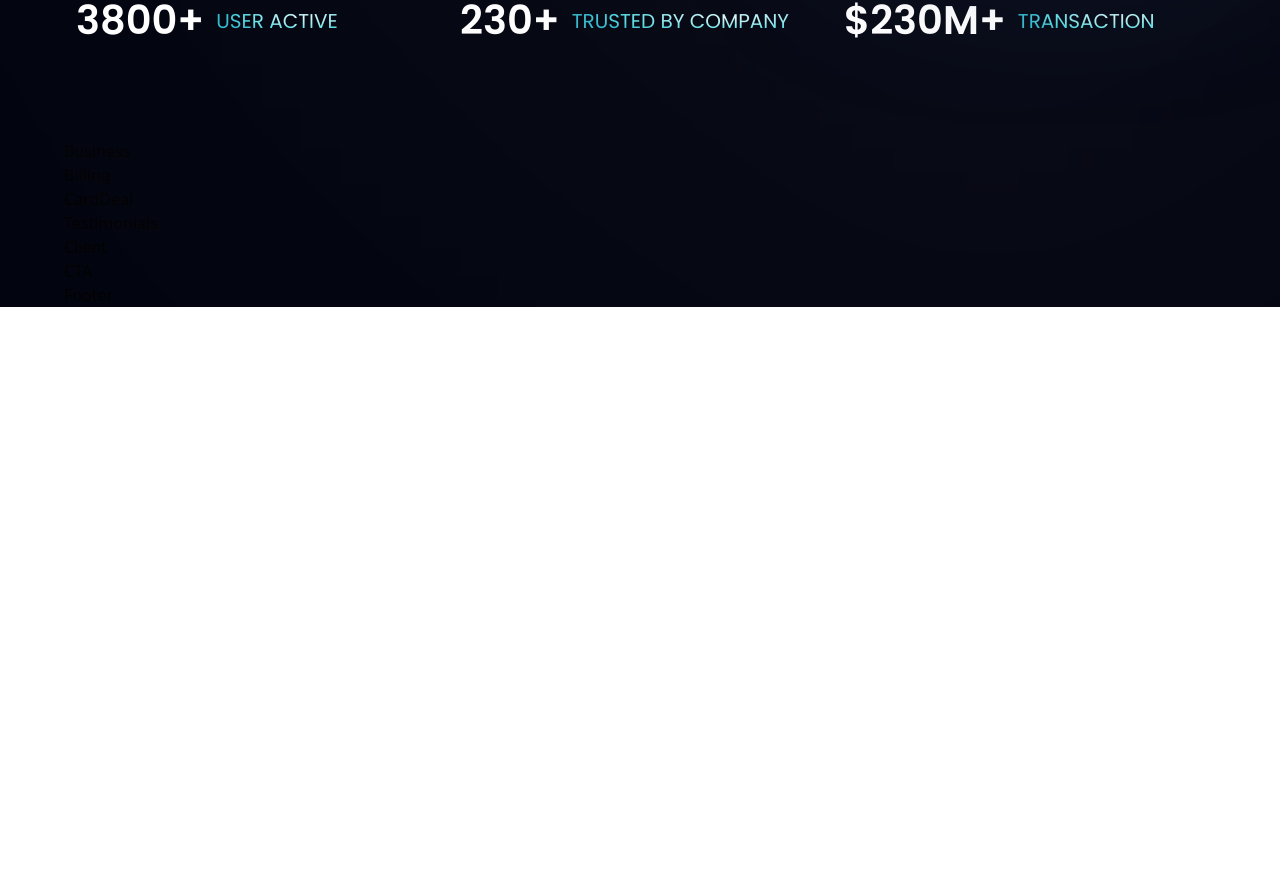
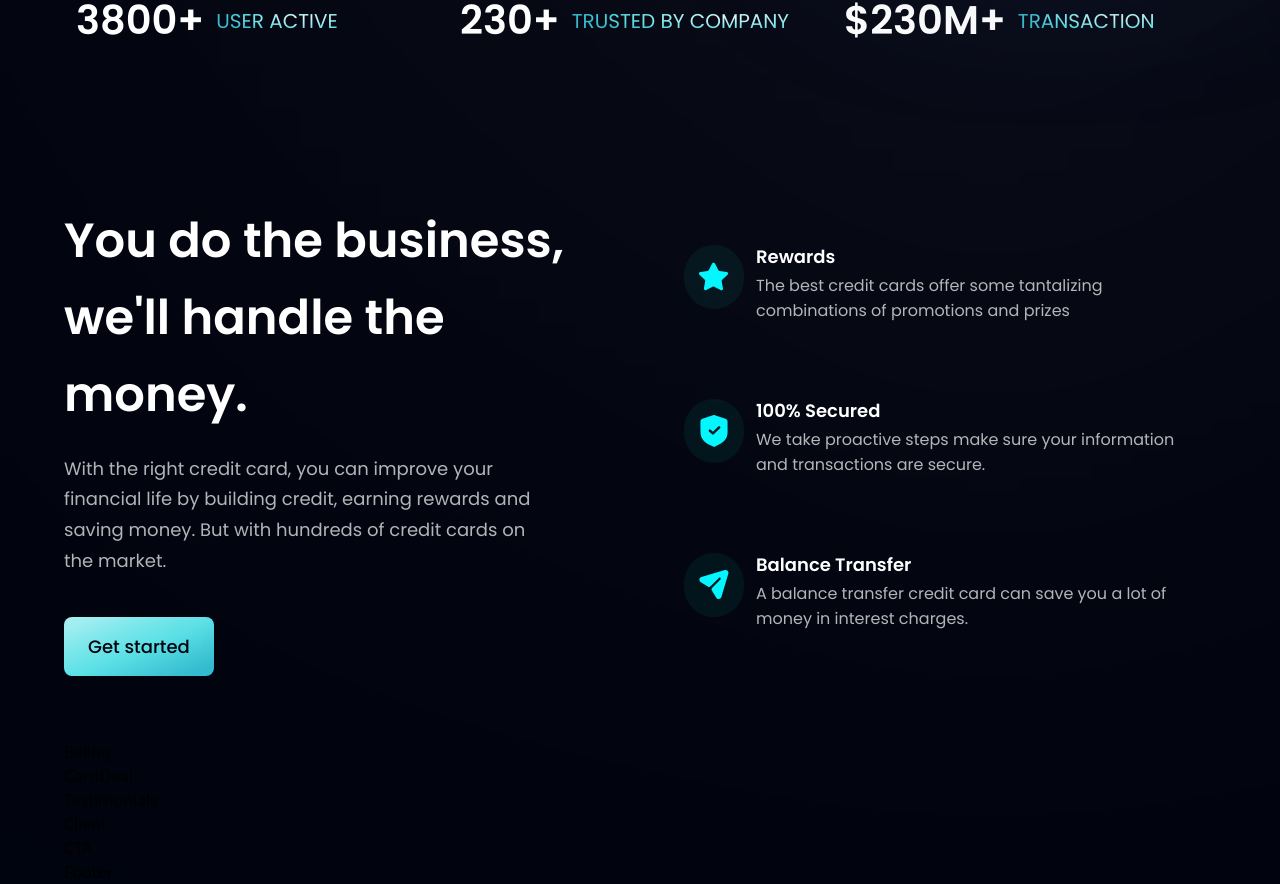
Before and after one commit to ImNotGabo/modern-bank-jsx, a React app: page / in a window 1280 px wide. Shown: the part 806-1690 px from the top of the page. Before the commit the page ends 1113 px from the top, so only its background shows below. Built offline with nearby package versions, Linux system fonts and the light colour scheme; the HTML template or start-up script is replaced by a standard one.

Commit message:
Business done

```diff
--- a/src/components/Business.jsx
+++ b/src/components/Business.jsx
@@ -1,5 +1,43 @@
+/* eslint-disable react/prop-types */
+import styles, { layout } from '../styles';
+import { features } from '../constants';
+import Button from './Button';
+
+const FeaturedCard = ({ icon, title, content, index }) => (
+  <div className={`flex flex-row p-6 rounded-[20px] ${index !== features.length - 1 ? 'mb-6' : 'mb-0'} feature-card`}>
+    <div className={`w-[60px] h-[64px] rounded-full bg-dimBlue ${styles.flexCenter}`}>
+      <img src={icon} alt='icon' className='w-[50%] h-[50%] object-contain' />
+    </div>
+    <div className='flex-1 flex flex-col ml-3'>
+      <h4 className='font-poppins font-semibold text-white text-[18px] leading-[24px] mb-1'>{title}</h4>
+      <p className='font-poppins font-normal text-dimWhite text-[16px] leading-[25px] mb-1'>{content}</p>
+    </div>
+  </div>
+);
+
 const Business = () => {
-  return <div>Business</div>;
+  return (
+    <section className={layout.section} id='features'>
+      <div className={layout.sectionInfo}>
+        <h2 className={styles.heading2}>
+          You do the business, <br className='sm:block hidden' />
+          we&apos;ll handle the money.
+        </h2>
+        <p className={`${styles.paragraph} max-w-[470px] mt-5`}>
+          With the right credit card, you can improve your financial life by building credit, earning rewards and saving
+          money. But with hundreds of credit cards on the market.
+        </p>
+
+        <Button style='mt-10' />
+      </div>
+
+      <div className={`${layout.sectionImg} flex-col`}>
+        {features.map((feature, index) => (
+          <FeaturedCard key={feature.id} {...feature} index={index} />
+        ))}
+      </div>
+    </section>
+  );
 };
 
 export default Business;
```
